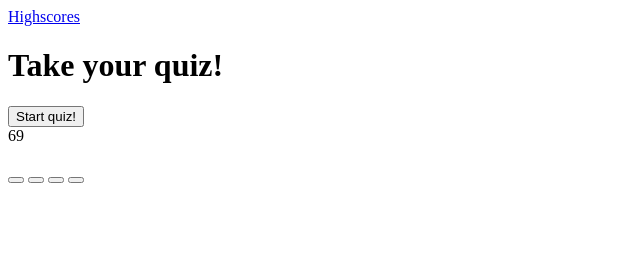
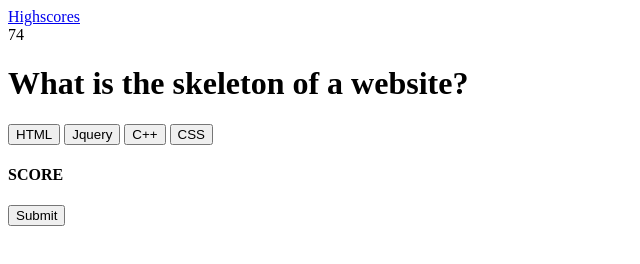
Before and after one commit to Nathan-schmitzer/API-s, a plain HTML site: page quiz-index.html in a window 1280 px wide. Both pictures are taken after a click on the button "Start quiz!". Shown: the whole page, without its empty margins (0-640 px from the left). Drawn offline with nearby package versions, Linux system fonts and the light colour scheme.

Commit message:
set up displays to be removed when quiz is started, timer works, but subtracts every time an answer is made.

```diff
--- a/quiz-index.html
+++ b/quiz-index.html
@@ -29,12 +29,20 @@
 <div>
         <h1 id="questions"> </h1>
     </div>
-    <div>
+    <div id="show-question" style = "display: none;">
         <button id="answer" type="button" data-value="1"> </button>
         <button id="answer2" type="button" data-value="2"> </button>
         <button id="answer3" type="button" data-value="3"> </button>
         <button id="answer4" type="button" data-value="4"> </button>
     </div>
+
+    <div style = "display: none;" id="end-page">
+
+        <h4 id="show-score">SCORE</h4>
+
+        <button id="submit-score">Submit</button>
+
+    </div>
     <script src="quiz-script.js"></script>
 </body>
 
--- a/quiz-script.js
+++ b/quiz-script.js
@@ -3,11 +3,13 @@ var button2 = document.querySelector("#answer2");
 var button3 = document.querySelector("#answer3");
 var button4 = document.querySelector("#answer4");
 
+var showScore = document.querySelector("#show-score");
+var showQuestion = document.querySelector("#show-question");
 var startQuiz = document.querySelector("#start-quiz");
-
+var takeEl = document.querySelector("#remove-elements");
 var questionsArr = 0;
 var selectQuestion = document.querySelector("#questions");
-
+var endPage = document.querySelector("#end-page");
 var questions = [{
     question: "What is the skeleton of a website?",
     answer: "HTML",
@@ -22,7 +24,7 @@ var questions = [{
     answer2: "CSS",
     answer3: "Javascript",
     answer4: "HTML",
-    answerRight: 1
+    answerRight: 3
 
 }, {
     question: "Which element creates the larger font?",
@@ -30,14 +32,14 @@ var questions = [{
     answer2: "<h6>",
     answer3: "<h2>",
     answer4: "<h1>",
-    answerRight: 1
+    answerRight: 4
 }, {
     question: "How do you create a variable?",
     answer: "select",
     answer2: "verieble",
     answer3: "var",
     answer4: "condition",
-    answerRight: 1
+    answerRight: 3
 },
 {
     question: "Where can you find the title of the website?",
@@ -45,7 +47,7 @@ var questions = [{
     answer2: "Bottom of the page",
     answer3: "In CSS",
     answer4: "The tab the website's in",
-    answerRight: 1
+    answerRight: 4
 }, {
     question: "What holds more importance?",
     answer: "An ID",
@@ -59,7 +61,7 @@ var questions = [{
     answer2: "Git add",
     answer3: "Git commit",
     answer4: "None, it automatically saves",
-    answerRight: 1
+    answerRight: 3
 }, {
     question: "What is used to describe an image on a website?",
     answer: "Alt",
@@ -73,7 +75,7 @@ var questions = [{
     answer2: "Styling in CSS",
     answer3: "Object that holds multiple values",
     answer4: "An endless loop through 1000",
-    answerRight: 1
+    answerRight: 3
 }, {
     question: "How do you reference and link sources?",
     answer: "<a>",
@@ -85,7 +87,8 @@ var questions = [{
 
 // WHEN quiz starts, timer count down from 75 seconds
 var getTime = document.querySelector("#timer");
- var timeDown = 76;
+
+var timeDown = 76;
 
 var correctAnswer = 0;
 
@@ -97,19 +100,23 @@ function startTime(){
         getTime.textContent = timeDown;
 
         if(timeDown === 0) {
-            // show end page
+           clearInterval(timeInterval);
+           endPage.style.display = "block"
         }
     }, 1000)
 }
 
 
-button.addEventListener("click", beginQuiz)
+startQuiz.addEventListener("click", beginQuiz)
 function beginQuiz() {
+    console.log("You started the quiz!");
 
-    console.log("You started the quiz!");
-    if(startQuiz === "click") {
-        $("#remove.elements").remove();
-    }
+    takeEl.style.display = "none"
+    showQuestion.style.display = "block"
+    selectQuestion.style.display = "block"
+    startTime();
+    giveQuestion();
+
 }
 
 button.addEventListener("click", answerClick)
@@ -152,27 +159,45 @@ function answerClick4(event){
 }
 
 function giveQuestion() {
-    let q = questions[questionsArr]
+
+    if(questionsArr < 10){
+        endPage.style.display = "block"
+
+
+    let q = questions[questionsArr];
     selectQuestion.textContent = q.question
     button.textContent = q.answer
     button2.textContent = q.answer2
     button3.textContent = q.answer3
     button4.textContent = q.answer4
+} else {
+    clearInterval(timeInterval);
 
-}
+    showQuestion.style.display = "none"
+    selectQuestion.style.display = "none"
+    endPage.style.display = "block"
+}  }
+
+
 
 function checkAnswer(event) {
     console.log("Youre in check answer");
+// pull from questions array
+    let q = questions[questionsArr];
+    // let the answerArr equal answerRight variable which is 1
+    let answerArr = q.answerRight;
+    // take users choice and target the value where the answer is in the array
+    var userChoice = event.target.dataset.value;
+    // if the user choice is equal to the right answer go
+    if(userChoice === answerArr) {
 
-    let q = questions[questionsArr]
-    let answerArr = q.answerRight
-    var userChoice = event.target.dataset.value
-    if(userChoice === answerArr ) {
 
-    } else { timeDown--;
-
+    } else {
+        timeDown = timeDown - 5;
     }
+    correctAnswer++;
+        questionsAnswered++;
     questionsArr++;
-
+    console.log(correctAnswer)
+        console.log(questionsAnswered)
 }
-startTime();
```
